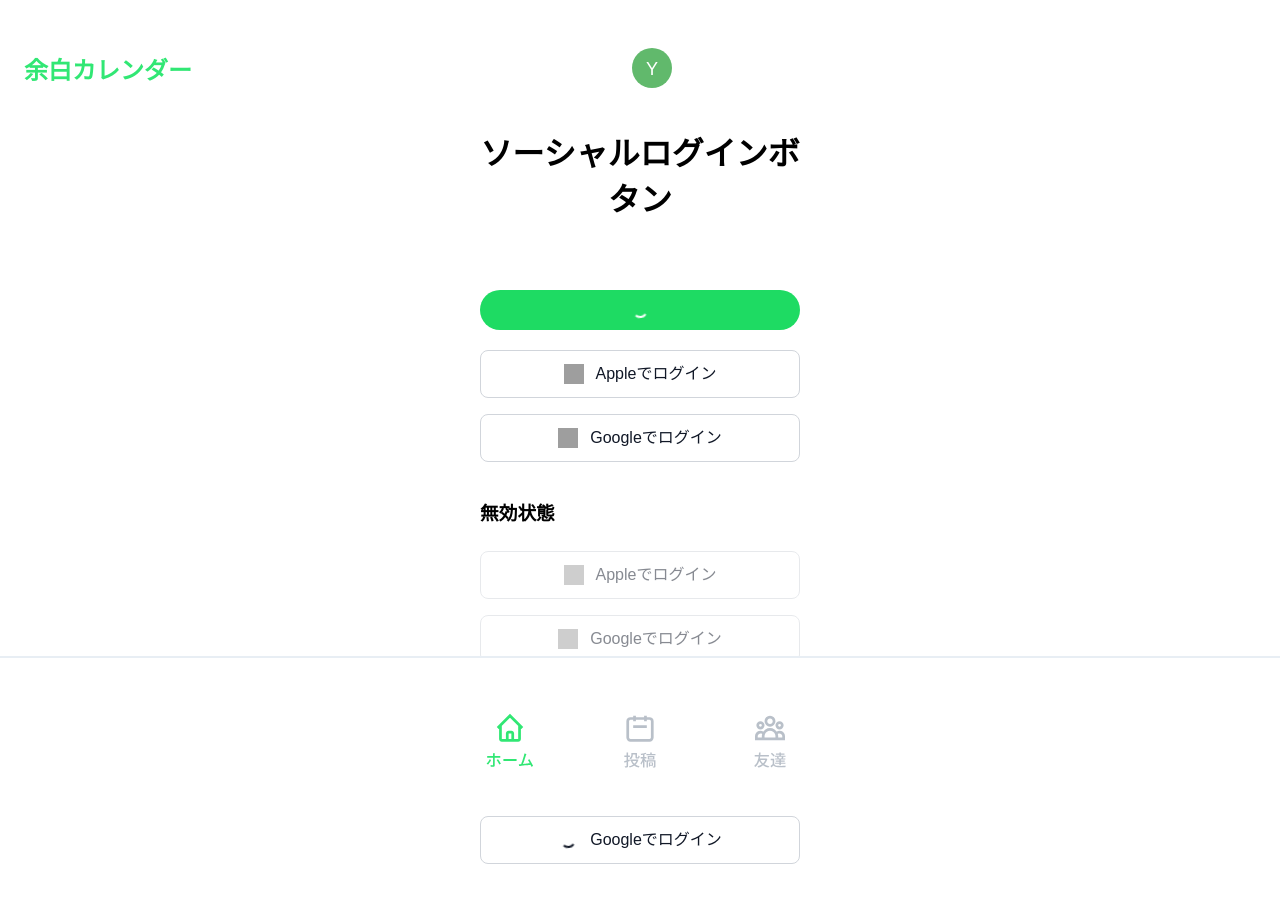
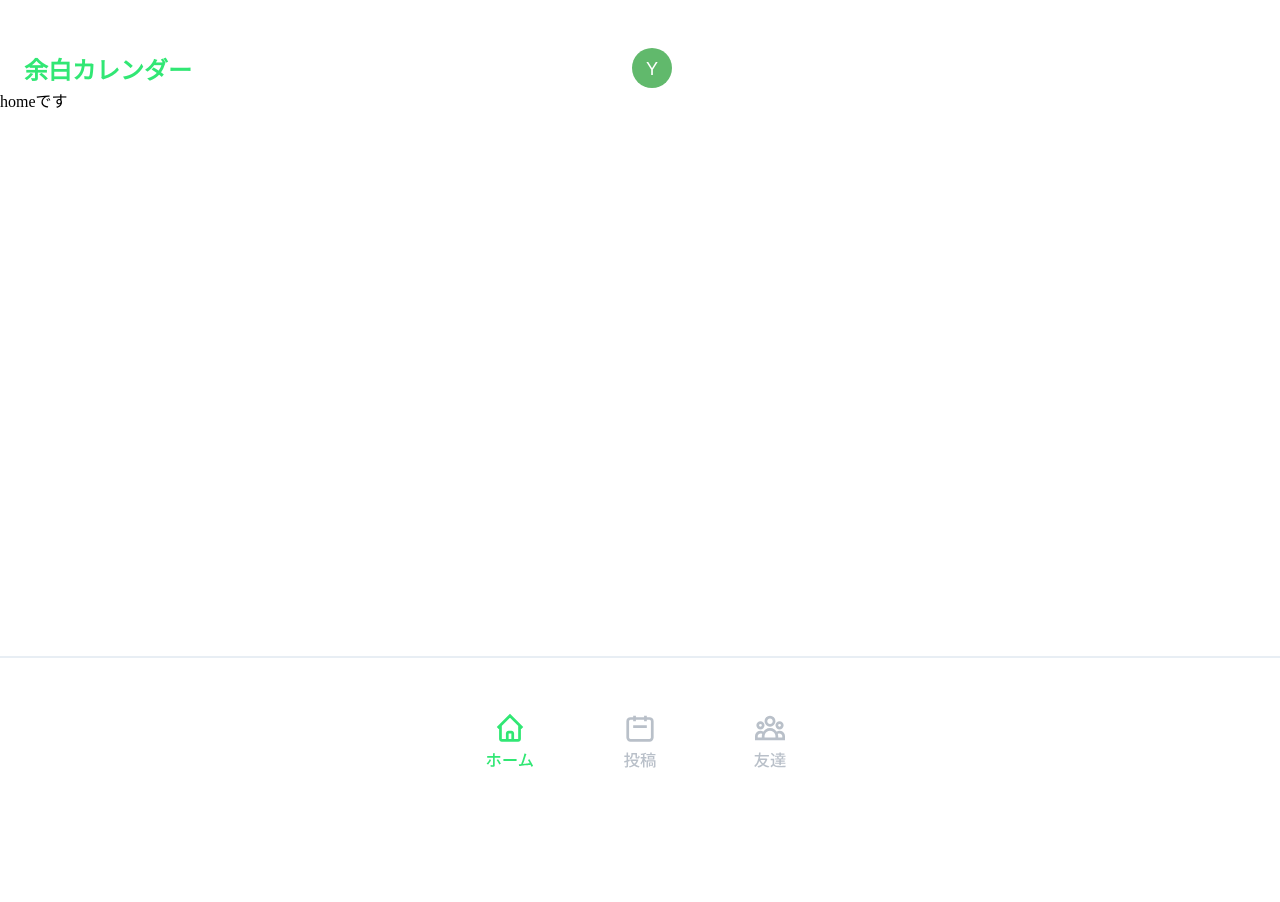
Before and after one commit to kinako1415/yohaku, a Next.js app: page / in a window 1280 px wide. After the commit the page ends 848 px from the top, so only its background shows below. Built offline with nearby package versions, Linux system fonts and the light colour scheme; grey boxes are pictures that could not be loaded.

Commit message:
ソーシャルログインボタンの実装テストの削除

```diff
--- a/src/app/page.tsx
+++ b/src/app/page.tsx
@@ -11,52 +11,5 @@
     console.log("Google login clicked");
   };
 
-  return (
-    <div
-      style={{
-        padding: "40px",
-        maxWidth: "400px",
-        margin: "0 auto",
-        display: "flex",
-        flexDirection: "column",
-        gap: "20px",
-      }}
-    >
-      <h1 style={{ textAlign: "center", marginBottom: "30px" }}>
-        ソーシャルログインボタン
-      </h1>
-      <Button
-        onClick={() => console.log("Button clicked")}
-        color="primary"
-        isLoading
-        size="lg"
-        variant="solid"
-        fullWidth
-        className="custom-button"
-        style={{ marginTop: "20px" }}
-      >
-        カスタムボタン
-      </Button>
-
-      <div style={{ display: "flex", flexDirection: "column", gap: "16px" }}>
-        <SocialButton provider="apple" onClick={handleAppleLogin} />
-
-        <SocialButton provider="google" onClick={handleGoogleLogin} />
-
-        <h3 style={{ marginTop: "20px", marginBottom: "10px" }}>無効状態</h3>
-
-        <SocialButton provider="apple" onClick={handleAppleLogin} disabled />
-
-        <SocialButton provider="google" onClick={handleGoogleLogin} disabled />
-
-        <h3 style={{ marginTop: "20px", marginBottom: "10px" }}>
-          ローディング状態
-        </h3>
-
-        <SocialButton provider="apple" onClick={handleAppleLogin} isLoading />
-
-        <SocialButton provider="google" onClick={handleGoogleLogin} isLoading />
-      </div>
-    </div>
-  );
+  return <div>homeです</div>;
 }
```
